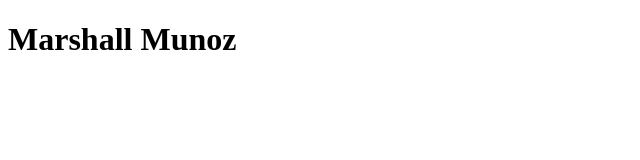
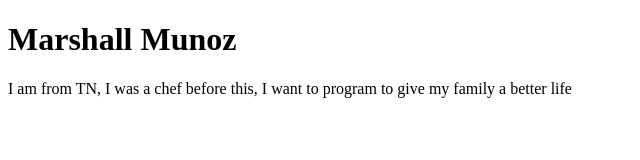
Before and after one commit to marshmun/Git-skills, a plain HTML site: page index.html in a window 1280 px wide. Shown: the whole page, without its empty margins (0-640 px from the left). Drawn offline with Linux system fonts and the light colour scheme.

Commit message:
second commit

```diff
--- a/index.html
+++ b/index.html
@@ -10,6 +10,7 @@
 
 <body>
     <h1>Marshall Munoz</h1>
+    <p> I am from TN, I was a chef before this, I want to program to give my family a better life</p>
 </body>
 
 </html>
```
